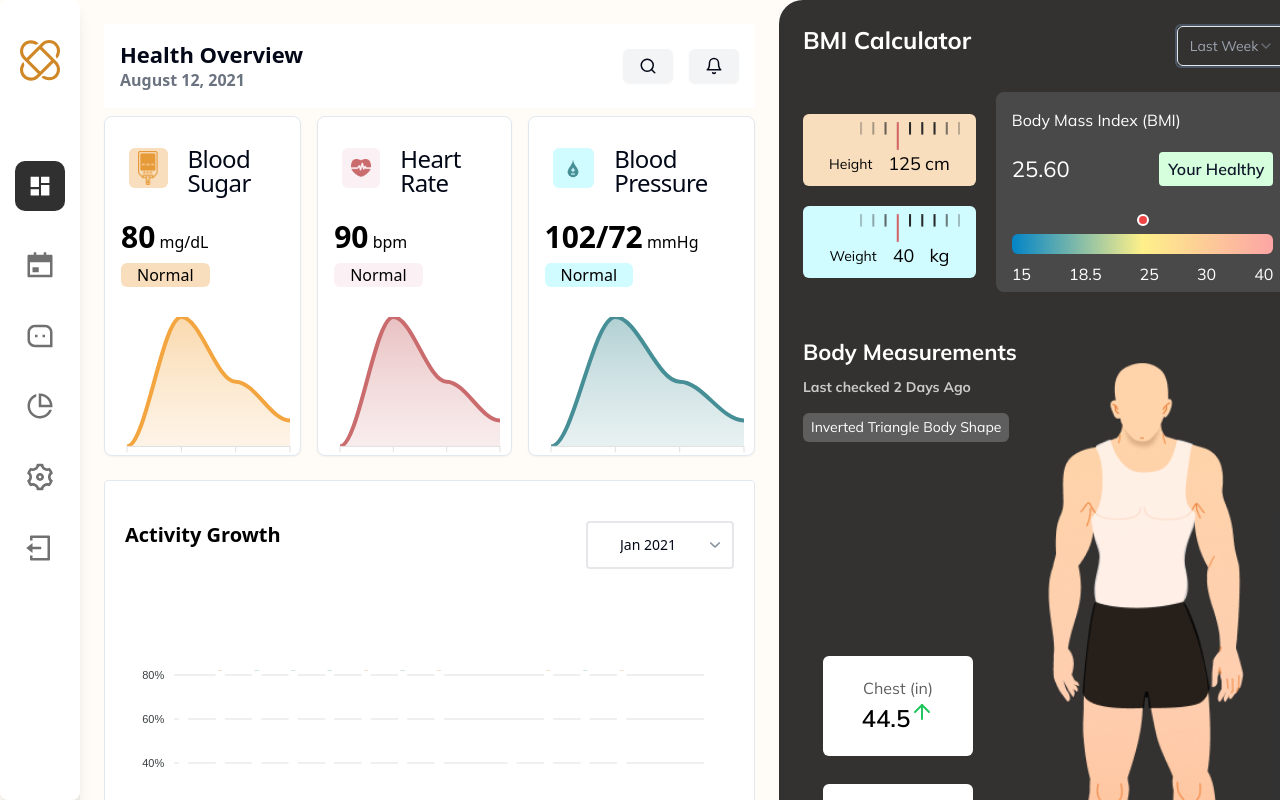
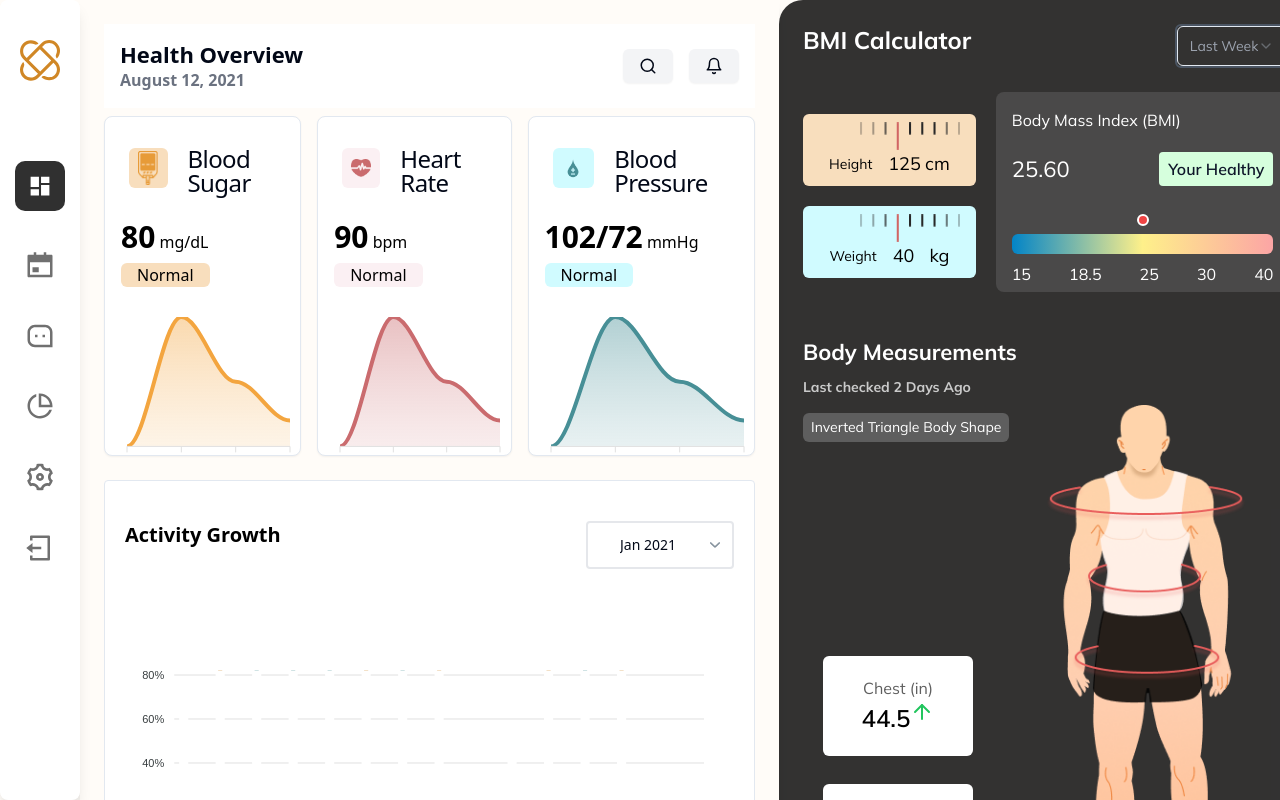
Before and after one commit to huleshjangde/healthcare-dashboard, a Next.js app: page / in a window 1280 px wide. Shown: the top 800 px of the page. Built offline with nearby package versions, Linux system fonts and the light colour scheme.

Commit message:
male img

```diff
--- a/components/Bmi.tsx
+++ b/components/Bmi.tsx
@@ -185,7 +185,7 @@ export default function Bmi() {
             alt="Body shape"
             className="h-full"
             height="400"
-            src="/male.png"
+            src="/male2.png"
             width="200"
           />
         </div>
```
Also changed, not shown: public/male2.png (added).
